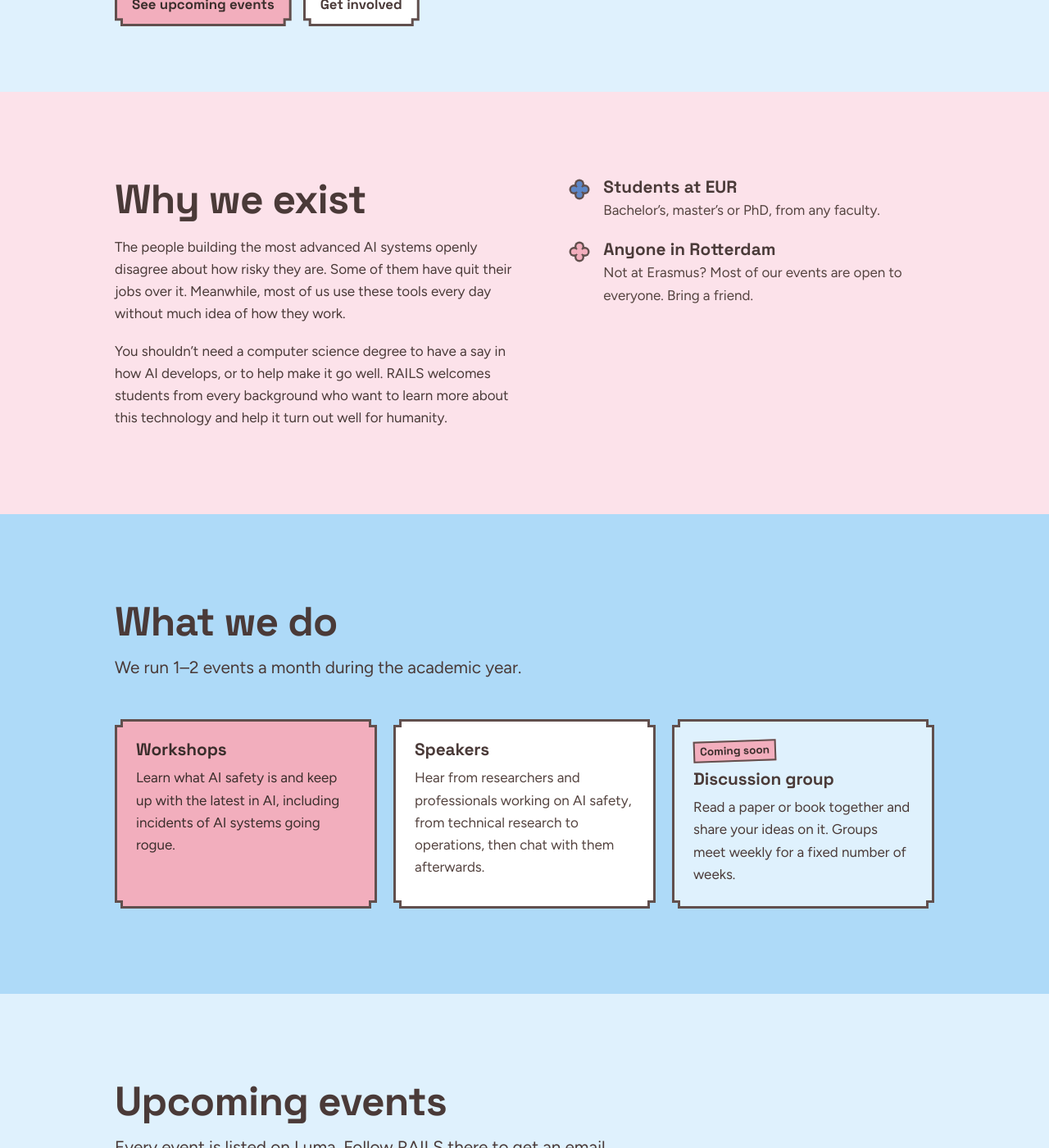
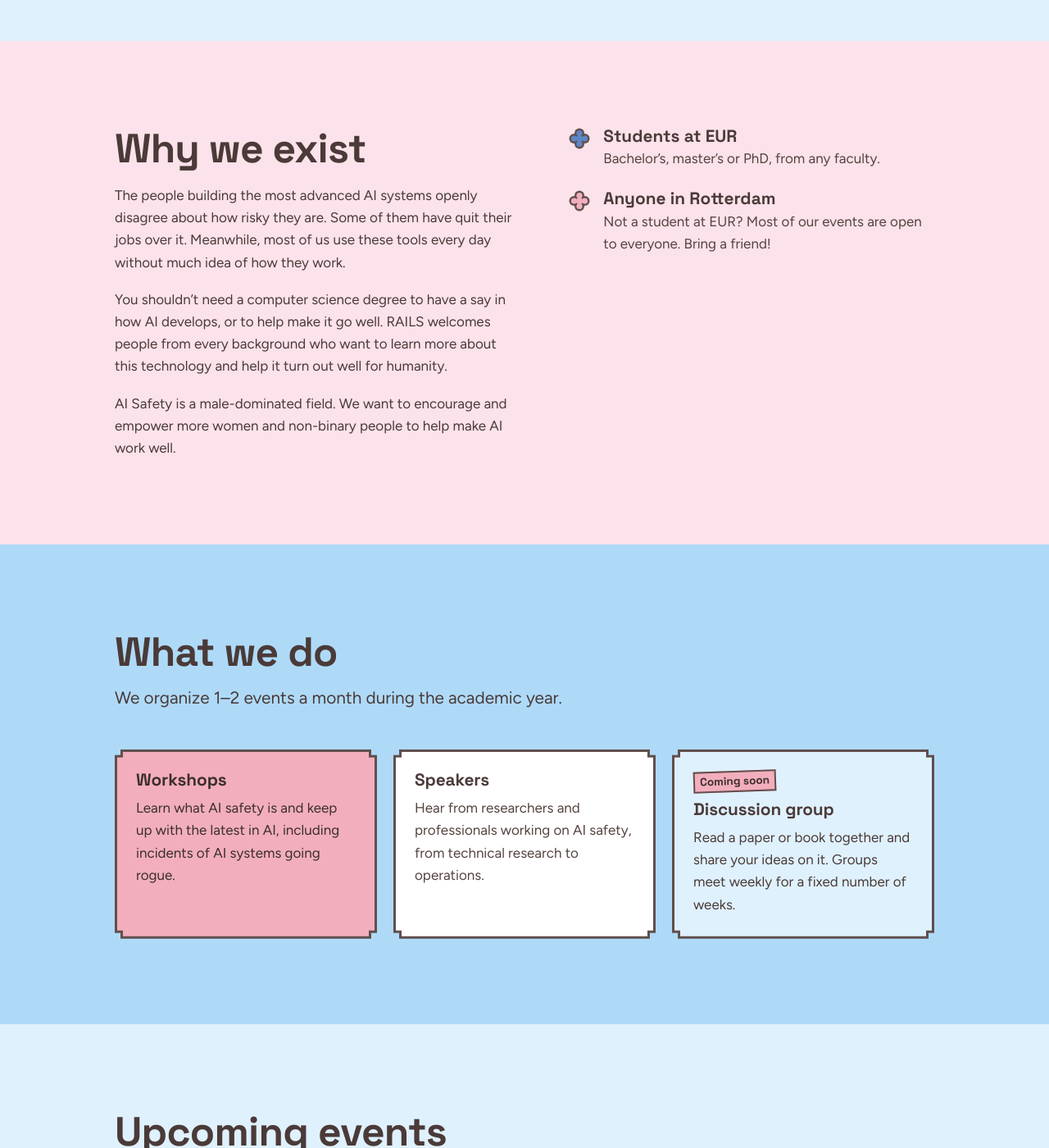
Before and after one commit to RAILS010/rails010-site, a Jekyll site: the page built from index.html, in a window 1280 px wide and 1400 px high, scrolled down 571 px. Shown: the whole window at 82% size. Built offline with Jekyll 4.4.1, drawn with Linux system fonts in a browser that asks for light colours; some of the changed text lies outside the part shown.

Commit message:
Update _data/content.yml (via Pages CMS)

```diff
--- a/_data/content.yml
+++ b/_data/content.yml
@@ -4,7 +4,7 @@
   link: "#events"
 hero:
   full_name: Rotterdam AI Literacy & Safety
-  tagline: We want to prevent AI from going off the rails.
+  tagline: Let's prevent AI from going off the rails.
   intro: We're a student-run community dedicated to understanding AI and the risks
     that come with it. Bring your curiosity. No tech background needed!
   primary_button: See upcoming events
@@ -16,17 +16,20 @@
         risky they are. Some of them have quit their jobs over it. Meanwhile,
         most of us use these tools every day without much idea of how they work.
     - text: You shouldn't need a computer science degree to have a say in how AI
-        develops, or to help make it go well. RAILS welcomes students from every
+        develops, or to help make it go well. RAILS welcomes people from every
         background who want to learn more about this technology and help it turn
         out well for humanity.
+    - text: "AI Safety is a male-dominated field. We want to encourage and empower
+        more women and non-binary people to help make AI work well. "
   audiences:
     - title: Students at EUR
       text: Bachelor's, master's or PhD, from any faculty.
     - title: Anyone in Rotterdam
-      text: Not at Erasmus? Most of our events are open to everyone. Bring a friend.
+      text: Not a student at EUR? Most of our events are open to everyone. Bring a
+        friend!
 what_we_do:
   heading: What we do
-  intro: We run 1–2 events a month during the academic year.
+  intro: We organize 1–2 events a month during the academic year.
   formats:
     - title: Workshops
       text: Learn what AI safety is and keep up with the latest in AI, including
@@ -34,7 +37,7 @@
       coming_soon: false
     - title: Speakers
       text: Hear from researchers and professionals working on AI safety, from
-        technical research to operations, then chat with them afterwards.
+        technical research to operations.
       coming_soon: false
     - title: Discussion group
       text: Read a paper or book together and share your ideas on it. Groups meet
```
